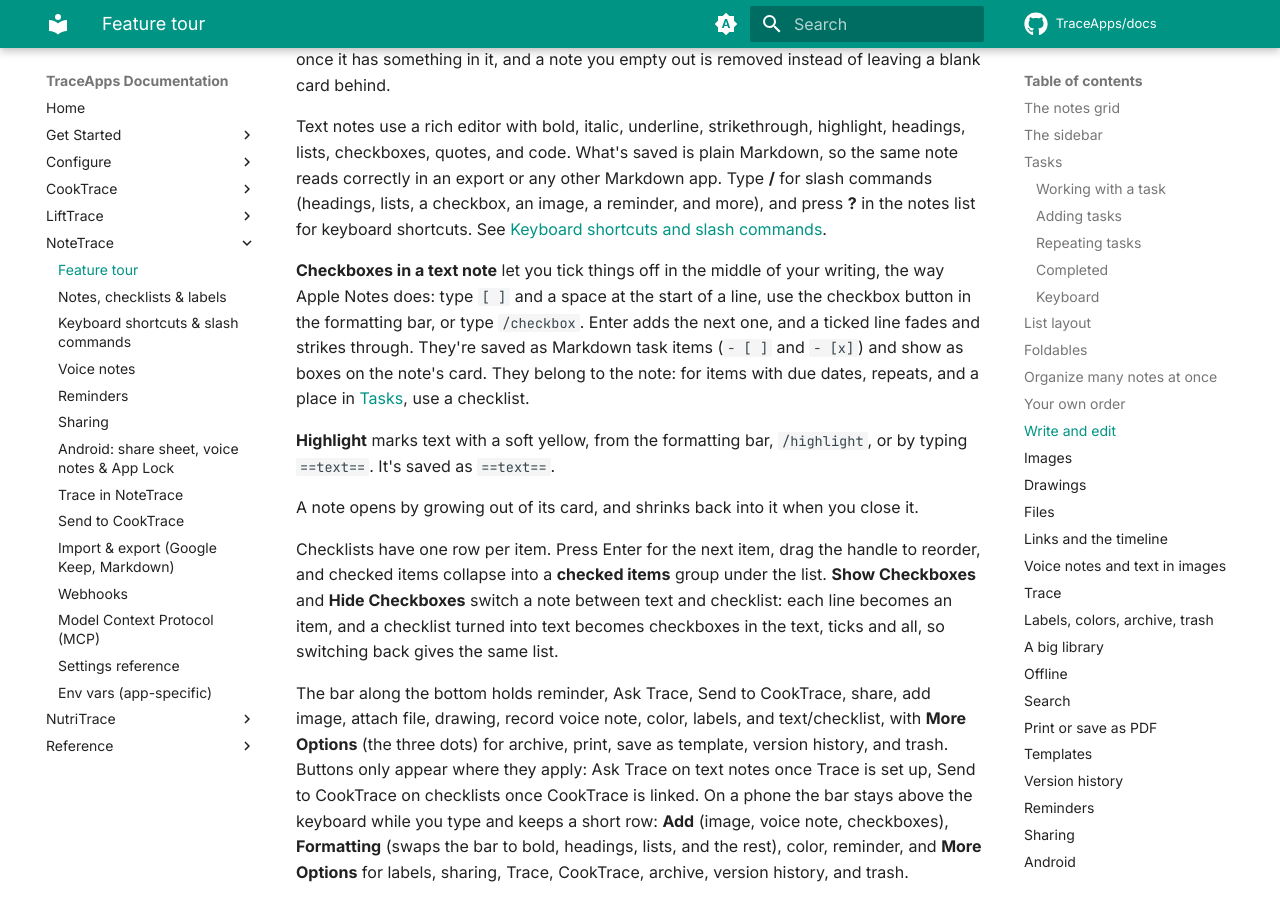
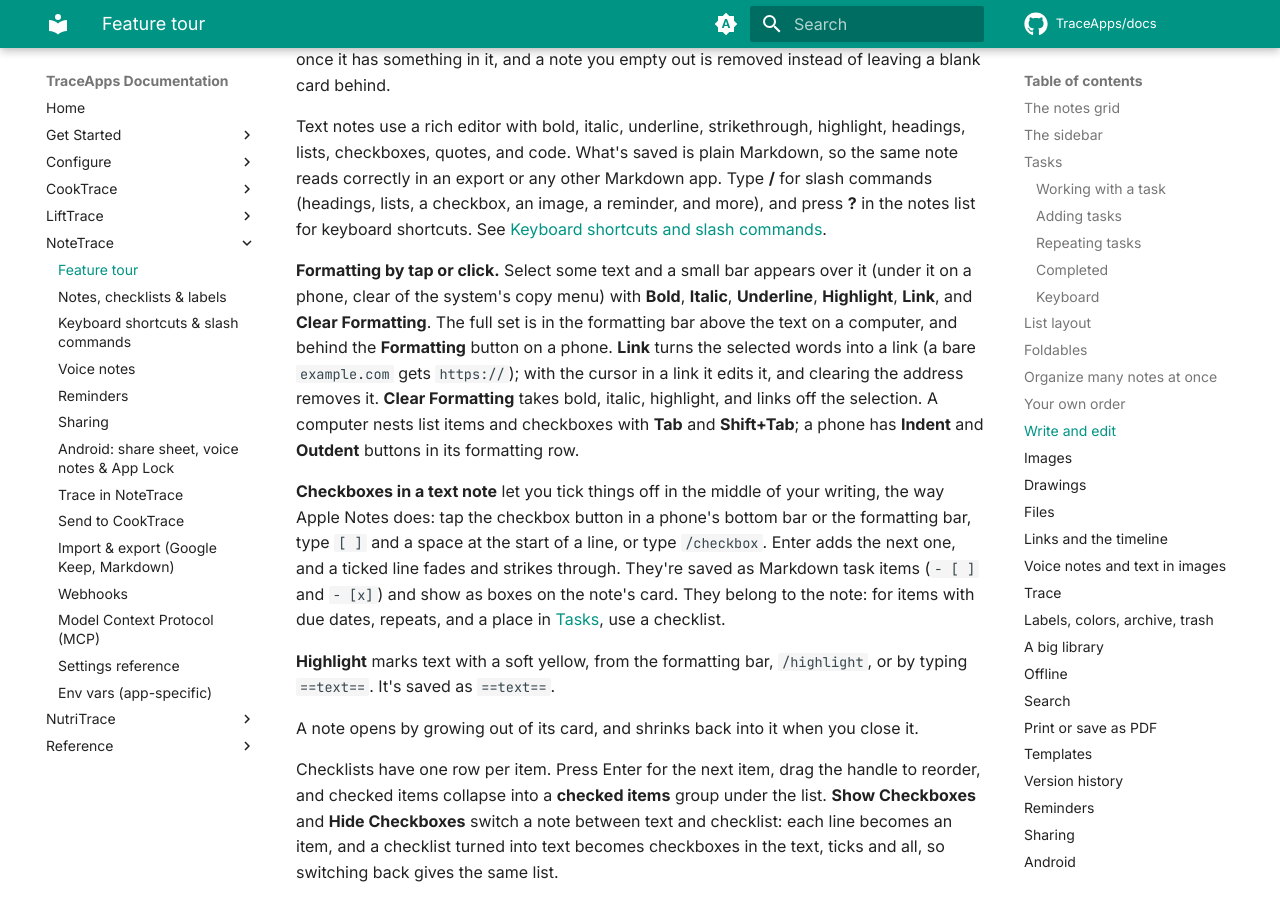
Before and after one commit to TraceApps/docs, an MkDocs documentation site: the page built from docs/notetrace/features.md, in a window 1280 px wide and 900 px high, scrolled down 5624 px. Built offline with MkDocs 1.6.1 and Material for MkDocs 9.7.7, drawn with Linux system fonts in a browser that asks for light colours; comment, search, counter and statistics services are not loaded.

Commit message:
NoteTrace: formatting by tap and click

```diff
--- a/docs/notetrace/features.md
+++ b/docs/notetrace/features.md
@@ -103,7 +103,9 @@ The editor saves as you type; there is no Save button. A brand-new note is only
 
 Text notes use a rich editor with bold, italic, underline, strikethrough, highlight, headings, lists, checkboxes, quotes, and code. What's saved is plain Markdown, so the same note reads correctly in an export or any other Markdown app. Type **/** for slash commands (headings, lists, a checkbox, an image, a reminder, and more), and press **?** in the notes list for keyboard shortcuts. See [Keyboard shortcuts and slash commands](shortcuts.md).
 
-**Checkboxes in a text note** let you tick things off in the middle of your writing, the way Apple Notes does: type `[ ]` and a space at the start of a line, use the checkbox button in the formatting bar, or type `/checkbox`. Enter adds the next one, and a ticked line fades and strikes through. They're saved as Markdown task items (`- [ ]` and `- [x]`) and show as boxes on the note's card. They belong to the note: for items with due dates, repeats, and a place in [Tasks](#tasks), use a checklist.
+**Formatting by tap or click.** Select some text and a small bar appears over it (under it on a phone, clear of the system's copy menu) with **Bold**, **Italic**, **Underline**, **Highlight**, **Link**, and **Clear Formatting**. The full set is in the formatting bar above the text on a computer, and behind the **Formatting** button on a phone. **Link** turns the selected words into a link (a bare `example.com` gets `https://`); with the cursor in a link it edits it, and clearing the address removes it. **Clear Formatting** takes bold, italic, highlight, and links off the selection. A computer nests list items and checkboxes with **Tab** and **Shift+Tab**; a phone has **Indent** and **Outdent** buttons in its formatting row.
+
+**Checkboxes in a text note** let you tick things off in the middle of your writing, the way Apple Notes does: tap the checkbox button in a phone's bottom bar or the formatting bar, type `[ ]` and a space at the start of a line, or type `/checkbox`. Enter adds the next one, and a ticked line fades and strikes through. They're saved as Markdown task items (`- [ ]` and `- [x]`) and show as boxes on the note's card. They belong to the note: for items with due dates, repeats, and a place in [Tasks](#tasks), use a checklist.
 
 **Highlight** marks text with a soft yellow, from the formatting bar, `/highlight`, or by typing `==text==`. It's saved as `==text==`.
 
```
Also changed, not shown: docs/notetrace/shortcuts.md (+3 -0 lines).
